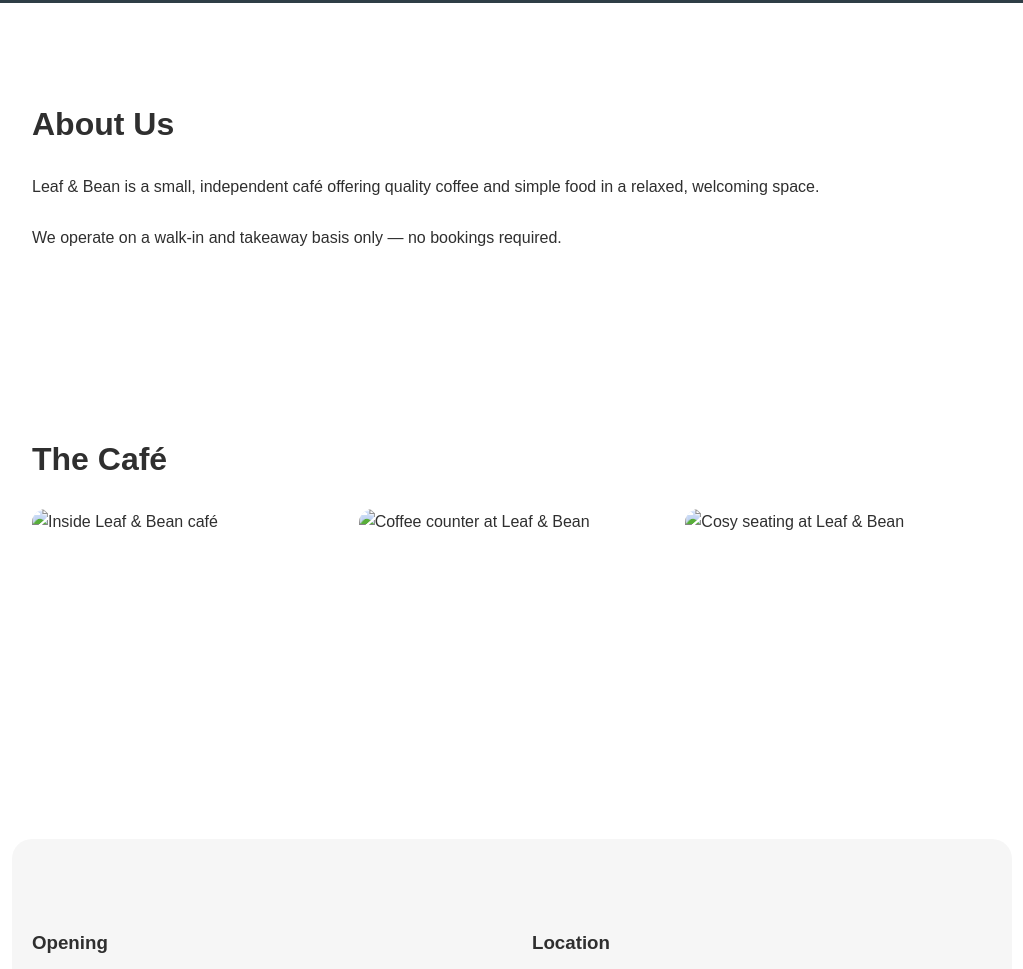
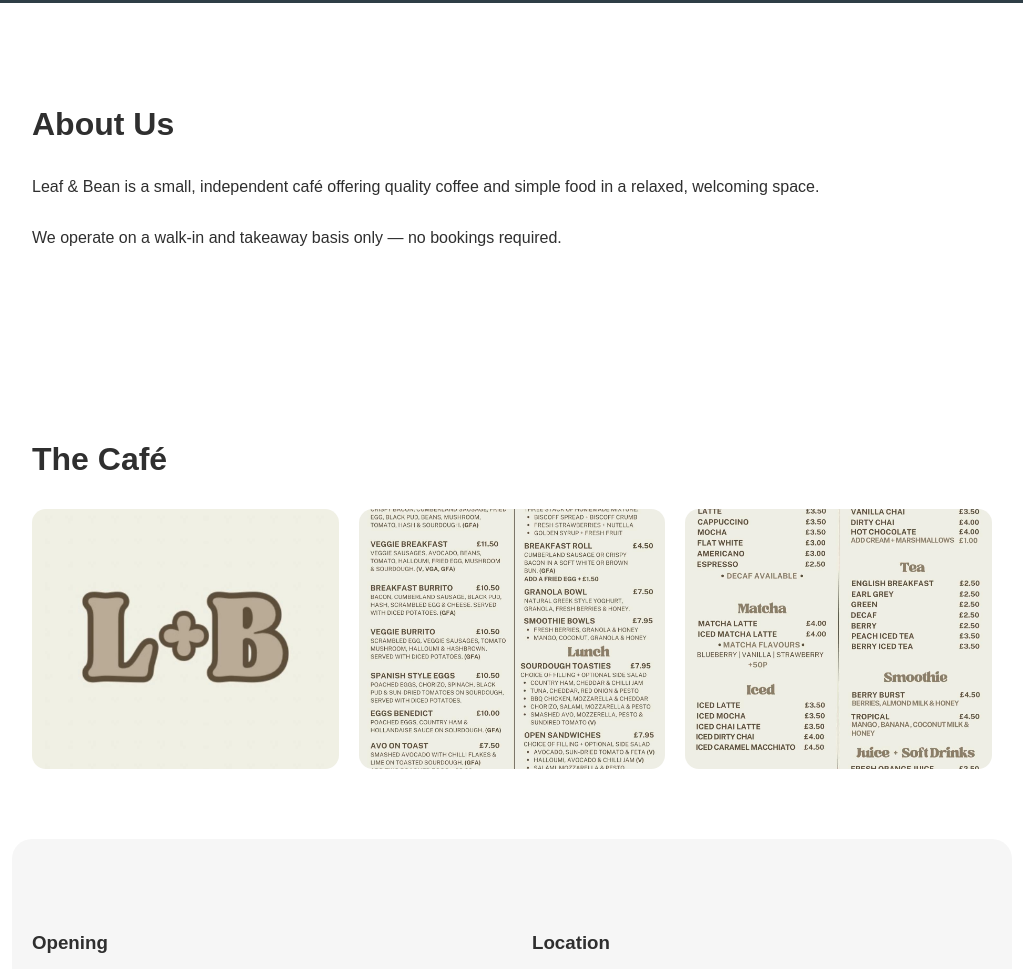
Before and after one commit to Br4d124/blueprint-web, a plain HTML site: page leaf-and-bean-concept/index.html in a window 1280 px wide. Shown: the part 302-1271 px from the top of the page, without its empty margins (128-1151 px from the left). Drawn offline with Linux system fonts and the light colour scheme.

Commit message:
Fix image folder and filenames

```diff
--- a/leaf-and-bean-concept/index.html
+++ b/leaf-and-bean-concept/index.html
@@ -30,9 +30,9 @@
     <h2>The Café</h2>
 
     <div class="gallery">
-      <img src="images/cafe-1.jpg" alt="Inside Leaf & Bean café">
-      <img src="images/cafe-2.jpg" alt="Coffee counter at Leaf & Bean">
-      <img src="images/cafe-3.jpg" alt="Cosy seating at Leaf & Bean">
+      <img src="images/cafe1.jpg" alt="Inside Leaf & Bean café">
+      <img src="images/cafe2.jpg" alt="Coffee counter at Leaf & Bean">
+      <img src="images/cafe3.jpg" alt="Cosy seating at Leaf & Bean">
     </div>
   </section>
 
```
